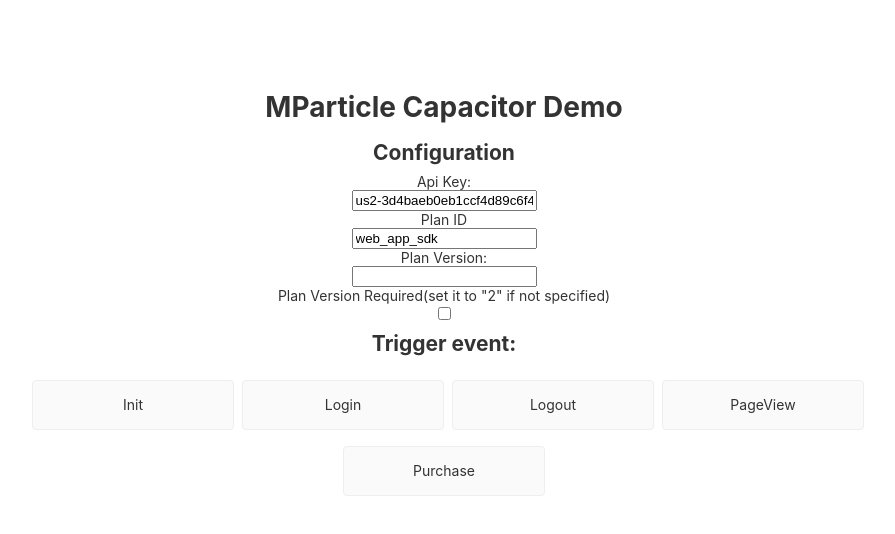
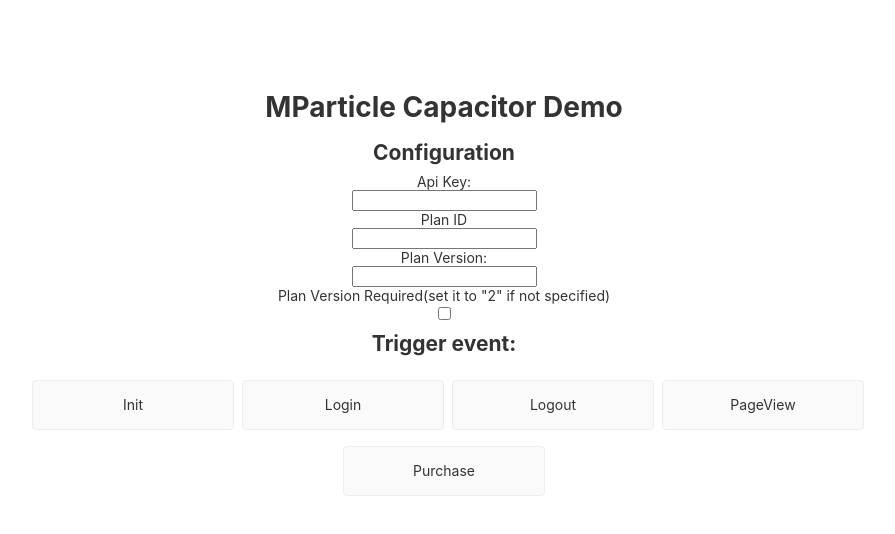
Before and after one commit to hathway/mparticle-capacitor, an Angular app: page / in a window 1280 px wide. Shown: the top 534 px of the page, without its empty margins (196-1091 px from the left). Built offline with nearby package versions, Linux system fonts and the light colour scheme; what @capacitor/core, @mparticle/web-sdk would draw is missing.

Commit message:
TXRH-5661 remove dummy data from sandbox tool

```diff
--- a/src/sandbox/app/app.component.ts
+++ b/src/sandbox/app/app.component.ts
@@ -14,9 +14,9 @@
   styleUrls: ['./app.component.scss']
 })
 export class AppComponent {
-  public key = 'us2-3d4baeb0eb1ccf4d89c6f4ca1b63d430';
+  public key = '';
   public developmentMode = true;
-  public planID = 'web_app_sdk';
+  public planID = '';
   public logLevel = '';
   public planVersion = '';
   public planVersionRequired = false;
```
